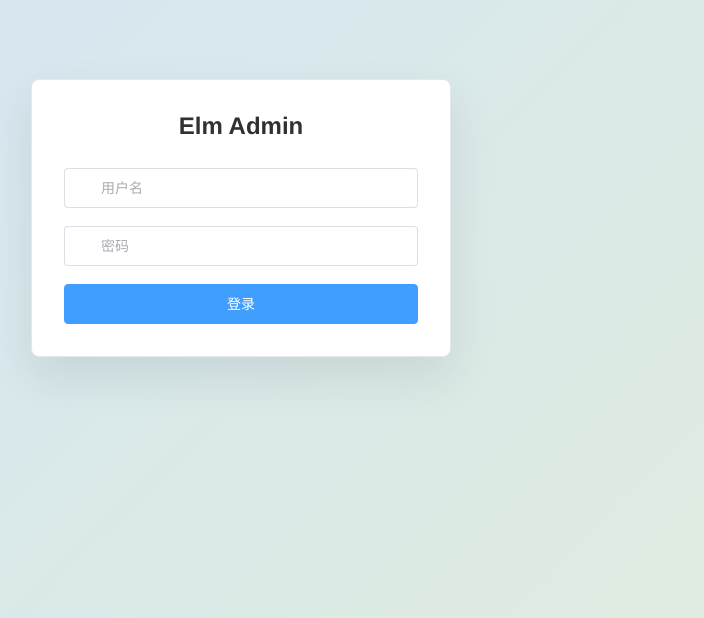
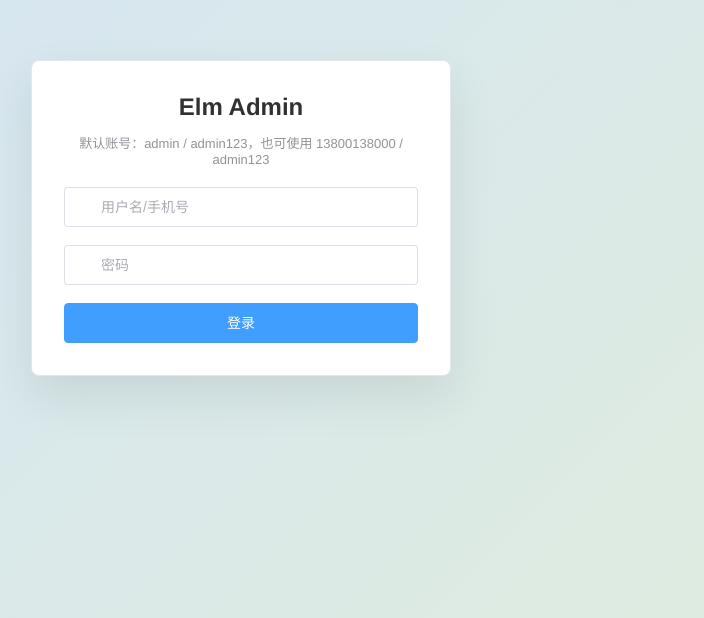
Before and after one commit to MySongDev/elm-platform, a Vue app in the folder apps/web-admin/: page /#/login in a window 1280 px wide. Shown: the part 182-800 px from the top of the page, without its empty margins (399-1103 px from the left). Built offline with nearby package versions, Linux system fonts and the light colour scheme; some icons are missing.

Commit message:
feat: update admin login for account field

```diff
--- a/apps/web-admin/src/entities/session/model/store.ts
+++ b/apps/web-admin/src/entities/session/model/store.ts
@@ -38,7 +38,7 @@ export const useAuthStore = defineStore('auth', () => {
     return checkPermission(permissions.value, required)
   }
 
-  async function login(credentials: { username: string, password: string }) {
+  async function login(credentials: { account: string, password: string }) {
     const res = await request.post<LoginResult>('/auth/login', credentials)
     token.value = res.token
     userInfo.value = res.user
--- a/apps/web-admin/src/pages/login/index.vue
+++ b/apps/web-admin/src/pages/login/index.vue
@@ -15,12 +15,12 @@ const loginFormRef = ref<FormInstance>()
 const loading = ref(false)
 
 const loginForm = reactive({
-  username: '',
+  account: '',
   password: '',
 })
 
 const rules: FormRules = {
-  username: [{ required: true, message: t('login.usernameRequired'), trigger: 'blur' }],
+  account: [{ required: true, message: t('login.usernameRequired'), trigger: 'blur' }],
   password: [
     { required: true, message: t('login.passwordRequired'), trigger: 'blur' },
     { min: 6, message: t('login.passwordMin'), trigger: 'blur' },
@@ -53,9 +53,12 @@ async function handleLogin() {
   <main class="login-page">
     <section class="login-panel">
       <h1>Elm Admin</h1>
+      <p class="login-hint">
+        {{ t('login.defaultCredentialHint') }}
+      </p>
       <el-form ref="loginFormRef" :model="loginForm" :rules="rules" @keyup.enter="handleLogin">
-        <el-form-item prop="username">
-          <el-input v-model="loginForm.username" :placeholder="t('login.usernamePlaceholder')" :prefix-icon="IconEpUser"
+        <el-form-item prop="account">
+          <el-input v-model="loginForm.account" :placeholder="t('login.usernamePlaceholder')" :prefix-icon="IconEpUser"
             size="large" />
         </el-form-item>
         <el-form-item prop="password">
@@ -92,9 +95,16 @@ async function handleLogin() {
 }
 
 h1 {
-  margin: 0 0 28px;
+  margin: 0 0 20px;
   font-size: 24px;
   color: var(--app-text-primary);
+  text-align: center;
+}
+
+.login-hint {
+  margin: -8px 0 20px;
+  font-size: 13px;
+  color: var(--app-text-secondary);
   text-align: center;
 }
 
--- a/apps/web-admin/src/shared/i18n/lang/en.ts
+++ b/apps/web-admin/src/shared/i18n/lang/en.ts
@@ -92,14 +92,15 @@ export default {
     pending: 'Pending',
   },
   login: {
-    username: 'Username',
+    username: 'Username / Phone',
     password: 'Password',
     login: 'Login',
-    usernamePlaceholder: 'Username',
+    usernamePlaceholder: 'Username / Phone',
     passwordPlaceholder: 'Password',
-    usernameRequired: 'Please enter username',
+    usernameRequired: 'Please enter username or phone',
     passwordRequired: 'Please enter password',
     passwordMin: 'Password must be at least 6 characters',
+    defaultCredentialHint: 'Default: admin / admin123, or 13800138000 / admin123',
   },
   dashboard: {
     totalUsers: 'Total Users',
--- a/apps/web-admin/src/shared/i18n/lang/zh-CN.ts
+++ b/apps/web-admin/src/shared/i18n/lang/zh-CN.ts
@@ -92,14 +92,15 @@ export default {
     pending: '待处理',
   },
   login: {
-    username: '用户名',
+    username: '用户名/手机号',
     password: '密码',
     login: '登录',
-    usernamePlaceholder: '用户名',
+    usernamePlaceholder: '用户名/手机号',
     passwordPlaceholder: '密码',
-    usernameRequired: '请输入用户名',
+    usernameRequired: '请输入用户名或手机号',
     passwordRequired: '请输入密码',
     passwordMin: '密码长度不少于6位',
+    defaultCredentialHint: '默认账号：admin / admin123，也可使用 13800138000 / admin123',
   },
   dashboard: {
     totalUsers: '用户总数',
```
